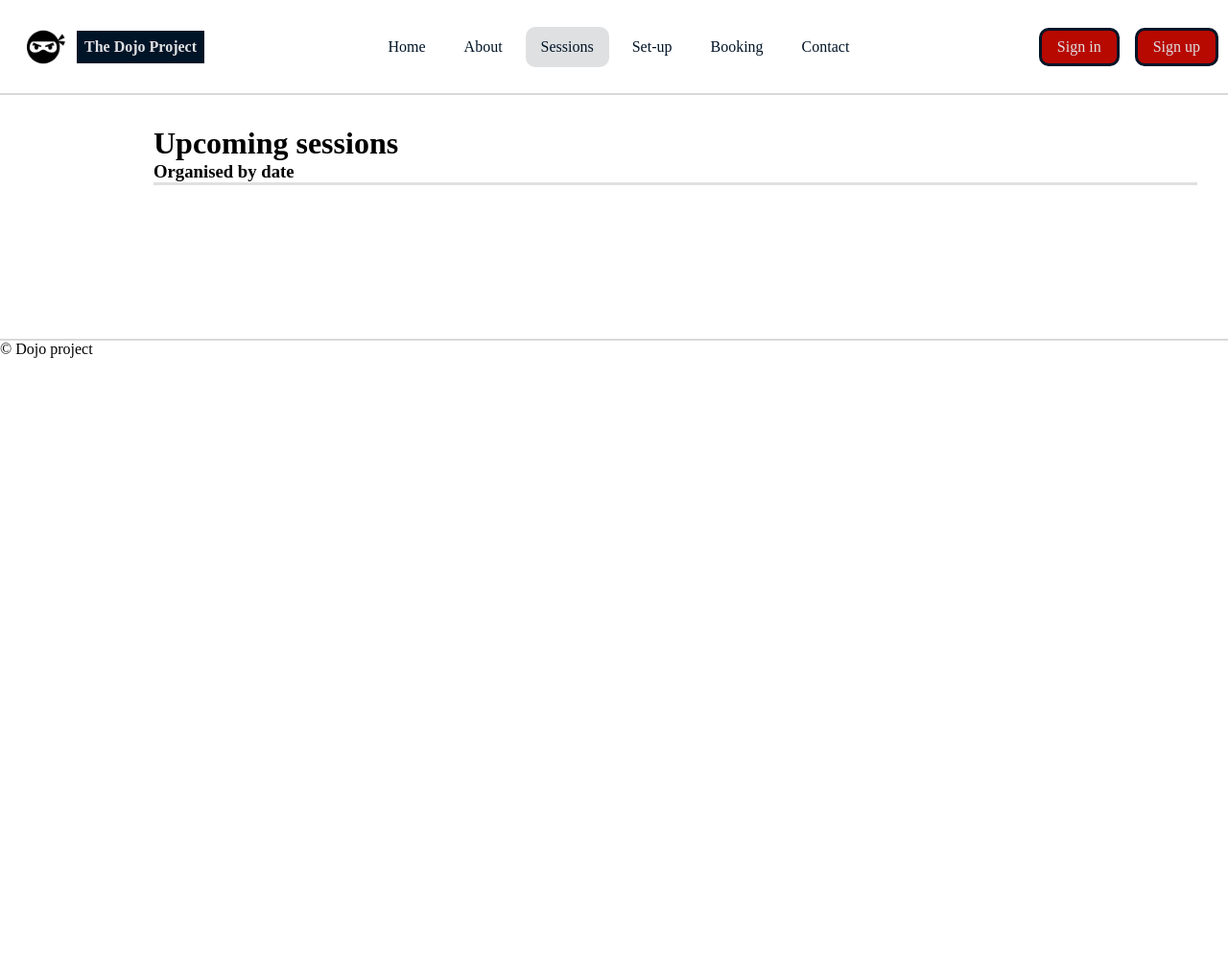
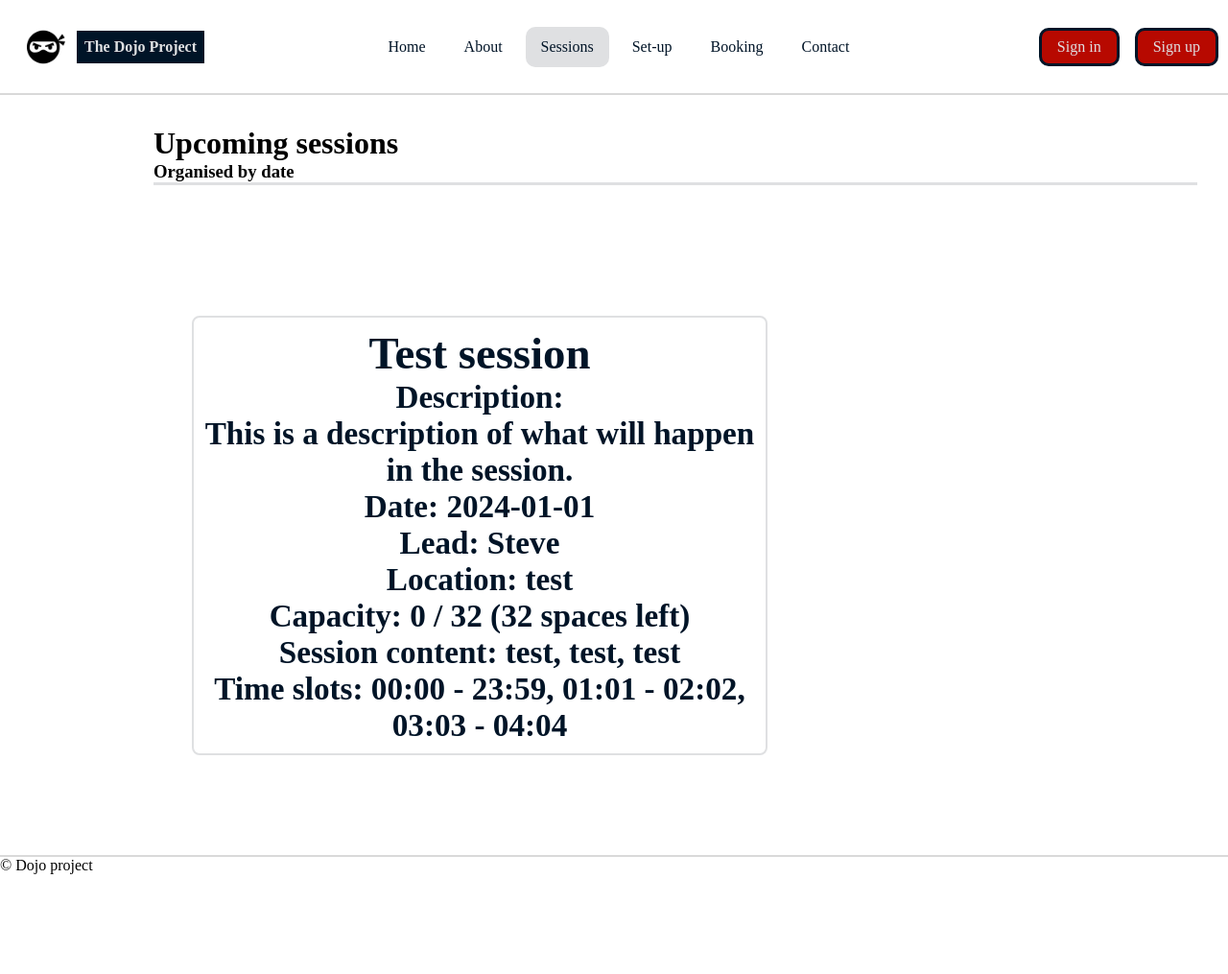
Before and after one commit to theHappyMonke/Dojo-project-prototype, a Flask app: page /sessions in a window 1280 px wide. Shown: the top 1015 px of the page at 96% size. Run offline with Flask 3, Linux system fonts and the light colour scheme; data comes from the database, SQL or seed files in the repository; data that the repository does not hold is empty.

Commit message:
session is now formatted correctly

```diff
--- a/main.py
+++ b/main.py
@@ -20,19 +20,19 @@ cursor.close()
 
 #Create an instance of the Flask class
 app = Flask(__name__)
-app.config['SECRET_KEY'] = 'this_is_a_very_secret_key'
+app.config['SECRET_KEY'] = 'this_is_a_very_secret_key' # This is used for flash to work
 
 def getSessions(): #Query our table to retrieve all of our products
+    data = "session.id, session.name, session.description, session.date, lead.forname, session.location, session.spaces_taken, session.capacity, session.activity_1, session.activity_2, session.activity_3, session.timeslot_1, session.timeslot_2, session.timeslot_3, session.price"
     try:
         cursor = connection.cursor()
-        cursor.execute("SELECT session.id, session.name, session.date, lead.forname, session.location, session.spaces_taken, session.capacity, session.activity_1, session.activity_2, session.activity_3, session.timeslot_1, session.timeslot_2, session.timeslot_3, session.price FROM session JOIN lead ON session.lead_id = lead.id JOIN organiser ON session.organiser_id = organiser.id")
+        cursor.execute(f"SELECT {data} FROM session JOIN lead ON session.lead_id = lead.id JOIN organiser ON session.organiser_id = organiser.id")
         sessions = cursor.fetchall() #fetchone() vs fetchall() depending on the situation. We want all of the data here.
     except sqlite3.Error as error:
         print("Database error:", error)
     finally: #finally will always run after both a try and except. In other words: no matter if successful or not, this code will run.
         cursor.close()
 
-    print(sessions)
     return sessions
 
 def getLeads(): #Query our table to retrieve all of our leads
@@ -77,9 +77,9 @@ def setup():
         activity_1 = request.form['activity_1']
         activity_2 = request.form['activity_2']
         activity_3 = request.form['activity_3']
-        timeslot_1 = request.form['timeslot_1-1'] + " " + request.form['timeslot_1-2']
-        timeslot_2 = request.form['timeslot_2-1'] + " " + request.form['timeslot_2-2']
-        timeslot_3 = request.form['timeslot_3-1'] + " " + request.form['timeslot_3-2']
+        timeslot_1 = request.form['timeslot_1-1'] + " - " + request.form['timeslot_1-2']
+        timeslot_2 = request.form['timeslot_2-1'] + " - " + request.form['timeslot_2-2']
+        timeslot_3 = request.form['timeslot_3-1'] + " - " + request.form['timeslot_3-2']
         price = request.form['price']
         capacity = request.form['capacity']
         spaces_taken = 0
--- a/queries.sql
+++ b/queries.sql
@@ -8,4 +8,3 @@ DROP TABLE booking;
 INSERT INTO organiser VALUES (NULL, 'John', 'Steve', 'sj@example.com', 'pass');
 INSERT INTO lead VALUES (NULL, 'Steve', 'John', 'sj@example.com', 'pass');
 INSERT INTO lead VALUES (NULL, 'Albert', 'Stef', 'AS@example.com', 'pass');
-INSERT INTO session VALUES (NULL, 'Session 1', '£50.00', 'Tomorrow', 'Outside', 'jump', 'skip', 'hop', '1', '2', '3', 1, 1);
--- a/templates/sessions.html
+++ b/templates/sessions.html
@@ -18,8 +18,9 @@
             <h5>Date: {{session[3]}}</h5>
             <h5>Lead: {{session[4]}}</h5>
             <h5>Location: {{session[5]}}</h5>
-            <h5>Session content: {{session[6]}}, {{session[7]}}, {{session[8]}}</h5>
-            <h5>Time slots: {{session[9]}}, {{session[10]}}, {{session[11]}}</h5>
+            <h5>Capacity: {{session[6]}} / {{session[7]}} ({{session[7] - session[6]}} spaces left)</h5>
+            <h5>Session content: {{session[8]}}, {{session[9]}}, {{session[10]}}</h5>
+            <h5>Time slots: {{session[11]}}, {{session[12]}}, {{session[13]}}</h5>
         </div>
         {% endfor %}
     </div>
```
Also changed, not shown: dojobase.db.
